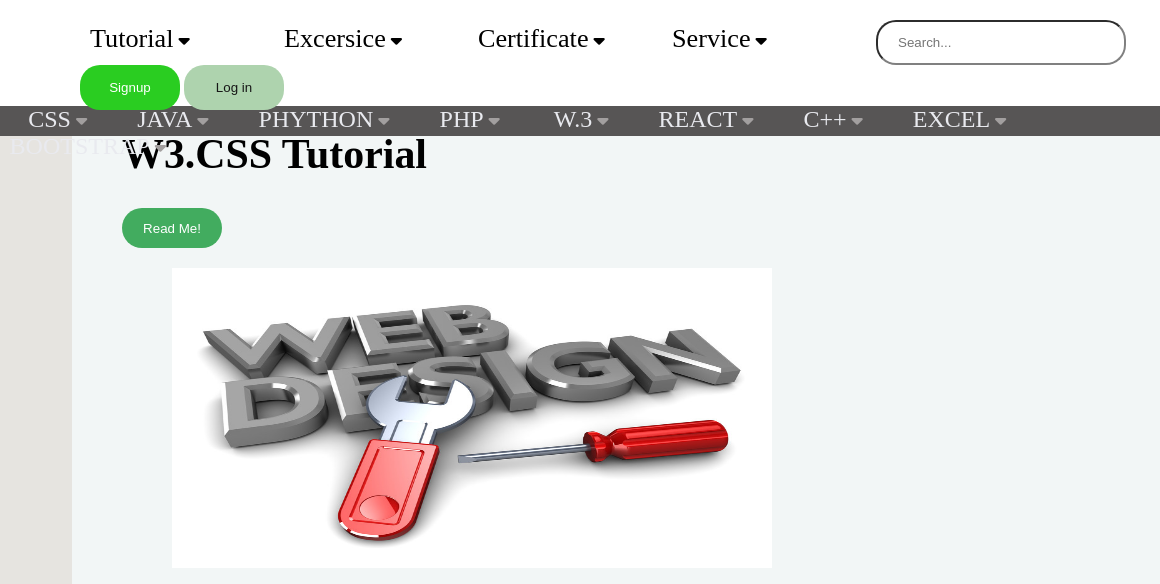
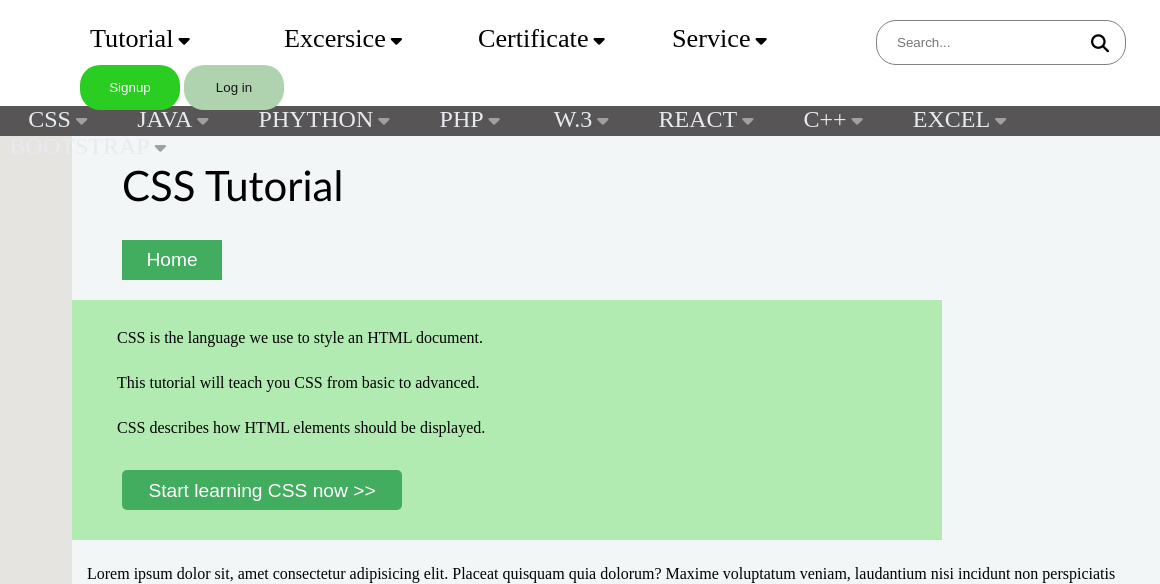
Before and after one commit to abdulghaniag/w3-school, a plain HTML site: page index.html in a window 1280 px wide. Shown: the top 584 px of the page, 120-1280 px from the left. Drawn offline with Linux system fonts and the light colour scheme.

Commit message:
w3school clone done

```diff
--- a/index.html
+++ b/index.html
@@ -170,14 +170,18 @@ background-color: rgb(19, 19, 19);
 .right h2{
     padding-top: 20px;
     font-size: 4cap;
+    font-family: 'Gill Sans', 'Gill Sans MT', Calibri, 'Trebuchet MS', sans-serif;
+    font-weight: lighter;
     margin-left: 50px;
+    margin-top: 30px;
 }
 .read{
     background-color: rgb(66, 172, 95);
     border: none;
     width: 100px;
     height: 40px;
-    border-radius: 25px;
+    font-size: larger;
+    /* border-radius: 25px; */
     margin-left: 50px;
     margin-top: 30px;
     color: white;
@@ -210,8 +214,50 @@ margin-left: 100px;
 top: 0;
 background-color: white;
 width: 100%;
+}
+.search{
+    display: inline-block;
+    position: relative;
+}
+.search input{
+    /* outline: none; */
+    /* background-color: aqua; */
+    border: 1px solid gray;
+}
+.searchbar{
+    display: inline-block;
+    position: absolute;
+    left:280px;
+    top: 15px;
+}
+.csstext{
+    margin-top: 20px;
+    padding-top: 10px;
+    line-height: 5px;
+    padding-left: 30px;
+    width: 80%;
+    height: 240px;
+    background-color: rgb(178, 235, 178);
+}
+.start{
+    background-color: rgb(66, 172, 95);
+    border: none;
+    width: 280px;
+    height: 40px;
+    font-size: larger;
+    border-radius: 5px;
+    margin-left: 20px;
+    margin-top: 25px;
+    color: white;
+}
+.start p{
+    margin-top: -5px;
+}
+.start:hover{
+    cursor: pointer;
+    background-color: green;
+}
 
-}
     </style>
 </head>
 <body>
@@ -226,7 +272,12 @@ width: 100%;
         <li title="Excersice">Excersice<i class="fa-solid fa-caret-down"></i></li>
         <li title="Certificate">Certificate<i class="fa-solid fa-caret-down"></i></li>
         <li title="Service">Service<i class="fa-solid fa-caret-down"></i></li>
+        <div class="search">
         <input type="text" name="" id="" placeholder="Search...">
+        <div class="searchbar">
+            <i class="fa-solid fa-magnifying-glass"></i>
+        </div>
+        </div>
         <button class="up" title="Sign up">Signup</button>
         <button class="in" title="Log in">Log in</button>
       </ul>
@@ -403,10 +454,18 @@ width: 100%;
 
 </div>
 <div class="right">
-    <h2 title="W3.Css Tutorial">W3.CSS Tutorial</h2>
-    <button class="read" title="Read Me">Read Me!</button>
+    <h2 title="W3.Css Tutorial">CSS Tutorial</h2>
+    <button class="read" title="Read Me">Home</button>
     <br>
-    <img src="img/web.jpg" alt="" title="Web design">
+    <div class="csstext">
+    <p>CSS is the language we use to style an HTML document. </p>
+    <p>This tutorial will teach you CSS from basic to advanced.</p>
+    <p>CSS describes how HTML elements should be displayed.</p>
+    <div>
+        <button class="start"><p>Start learning CSS now >></p></button>
+    </div>
+    </div>
+    <!-- <img src="img/web.jpg" alt="" title="Web design"> -->
     <p>Lorem ipsum dolor sit, amet consectetur adipisicing elit. Placeat quisquam quia dolorum? Maxime voluptatum veniam, laudantium nisi incidunt non perspiciatis totam, libero praesentium quia repellendus, aut impedit eligendi beatae id?
     Magnam quod, molestiae laboriosam quia minus aliquam totam nemo enim ex, unde officiis? Deserunt perferendis odit a at suscipit! Mollitia ex non quasi maxime amet, reprehenderit enim facere vero officiis.
     Labore tempora esse impedit amet nostrum, a nihil nobis sit et vel quo iusto inventore officia veritatis! Obcaecati fugiat rerum, similique aut aliquid fugit molestias minima veniam quos odio autem?
```
